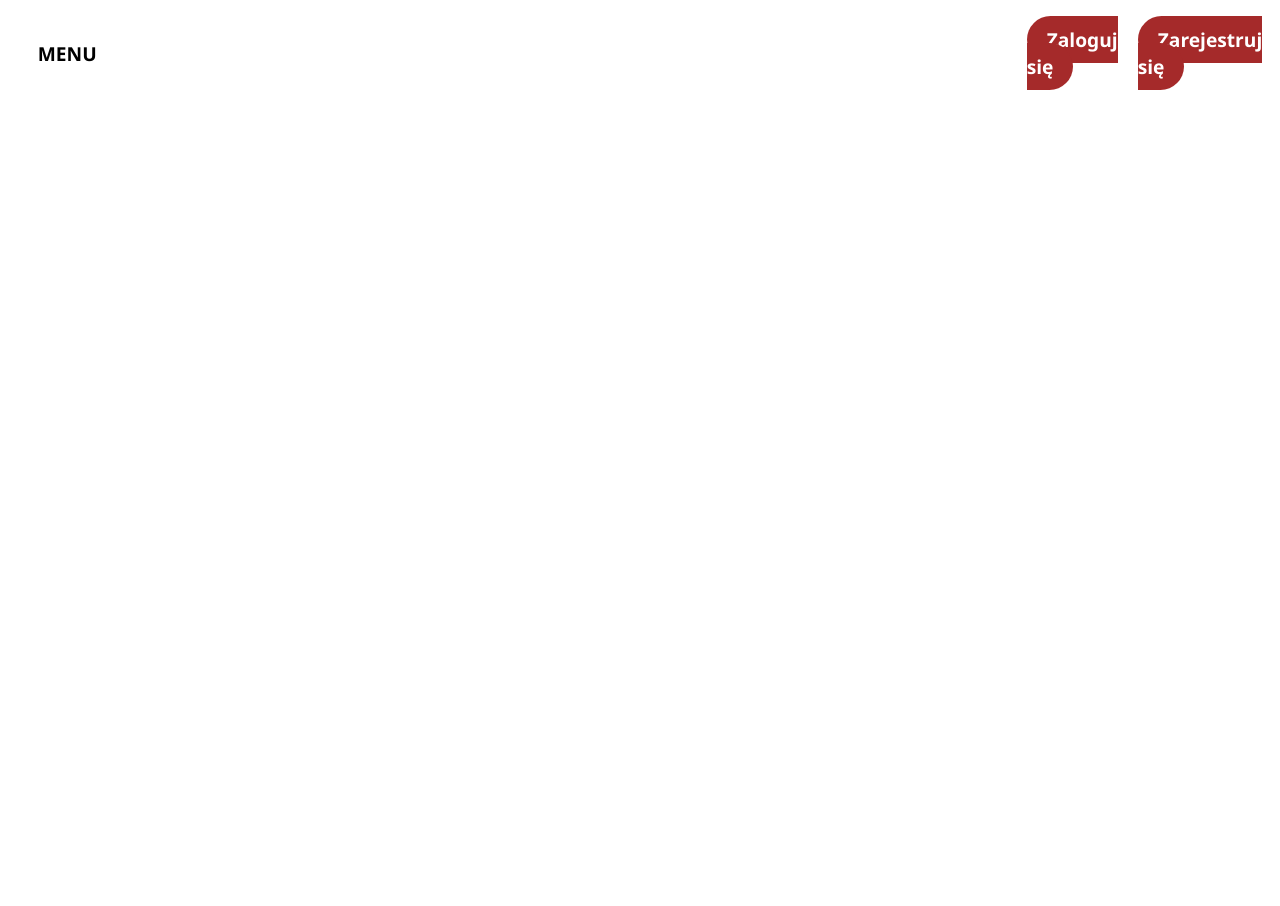
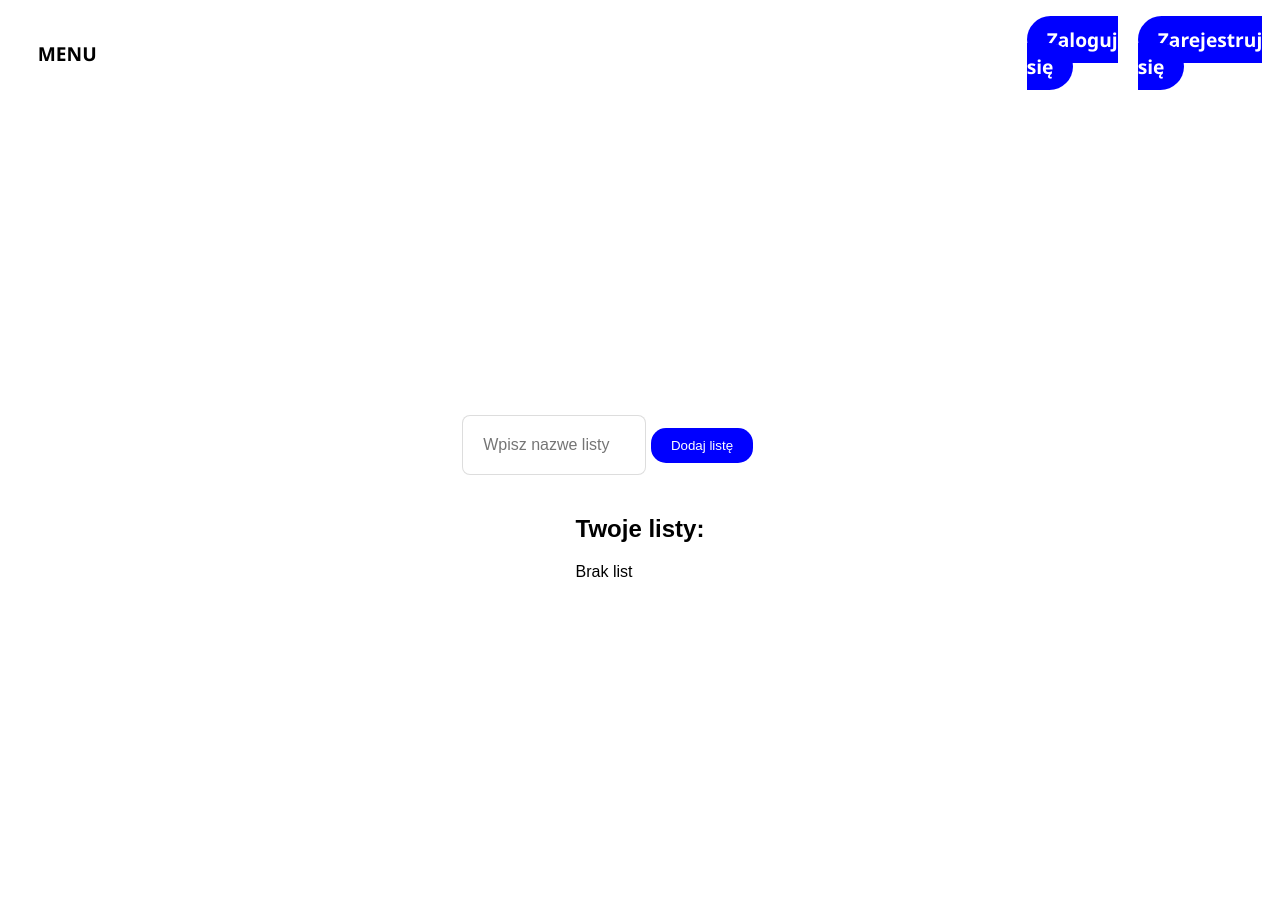
Before and after one commit to LukaszSkud/todo-list2, a Django app: page / in a window 1280 px wide. Run offline with Django 5.2, Linux system fonts and the light colour scheme.

Commit message:
multiple task lists

```diff
--- a/djangoproject/app/forms.py
+++ b/djangoproject/app/forms.py
@@ -1,6 +1,6 @@
 from django import forms
 from django.contrib.auth.forms import AuthenticationForm
-from .models import UserTask
+from .models import UserTask,TaskList
 
 class SignUpForm(forms.Form):
     email = forms.EmailField(label="Email")
@@ -21,3 +21,8 @@ class UserTaskForm(forms.ModelForm):
             'TaskDescription': forms.TextInput(attrs={'placeholder': 'Enter task description'}),
             'TaskTag': forms.TextInput(attrs={'placeholder': 'Enter task tag'}),
         }
+
+class TaskListForm(forms.ModelForm):
+    class Meta:
+        model = TaskList
+        fields = ['name']
--- a/djangoproject/app/models.py
+++ b/djangoproject/app/models.py
@@ -2,9 +2,14 @@ from django.db import models
 from django.contrib.auth.models import User
 from django import forms
 
+class TaskList(models.Model):
+    user = models.ForeignKey(User, on_delete=models.CASCADE)
+    name = models.CharField(max_length=50)
+
 class UserTask(models.Model):
     id = models.AutoField(primary_key=True)
     User = models.ForeignKey(User, on_delete=models.CASCADE)
+    TaskList = models.ForeignKey(TaskList, on_delete=models.CASCADE, null=True)
     TaskName = models.CharField(max_length=50)
     TaskDescription = models.CharField(max_length=500)
     TaskTag = models.CharField(max_length=50, default="None")
--- a/djangoproject/app/static/main.css
+++ b/djangoproject/app/static/main.css
@@ -4,14 +4,15 @@ body {
     padding: 0;
 }
 
-#main-div{
-
-    width: auto;
+#main-div {
+    display: flex;
+    flex-direction: column;
+    justify-content: center;
+    align-items: center;
+    width: 100%;
     height: 100vh;
-    background-repeat: no-repeat;
     background-size: cover;
 }
-
 
 .menu {
     display: flex;
@@ -29,6 +30,7 @@ body {
 .menu__item.to-left {
     margin-right: 900px;
 }
+
 .menu__item a {
     padding: 10px 20px;
     color: black;
@@ -40,6 +42,7 @@ body {
 .menu__item.to-right {
     margin-left: auto;
 }
+
 a {
     text-decoration: none;
     font-family: 'Segoe UI', Tahoma, Geneva, Verdana, sans-serif;
@@ -48,17 +51,45 @@ a {
 
 .menu__item:nth-last-child(2) a,
 .menu__item:last-child a {
-    background-color: brown;
+    background-color: blue;
+    color: white;
     padding: 10px 20px;
+    border: none;
+    border-radius: 30px;
+    cursor: pointer;
+}
+
+button {
+    background-color: blue;
     color: white;
-    font-weight: bold;
-    border-radius: 30px;
+    padding: 10px 20px;
+    border: none;
+    border-radius: 15px;
+    cursor: pointer;
 }
-button{
 
-    background-color: brown;
-    padding: 10px 20px;
-    color: white;
-    font-weight: bold;
-    border-radius: 30px;
+#list-section {
+    margin-top: 20px;
 }
+
+#list-section ul {
+    list-style-type: none;
+    padding: 0;
+}
+
+#list-section ul li {
+    display: flex;
+    align-items: center;
+    margin-bottom: 10px;
+}
+
+#list-section ul li form {
+    margin-left: 10px;
+}
+form input {
+    width: 40%;
+    border: 0.06rem solid #d2d2d2bf;
+    border-radius: 0.5rem;
+    padding: 1.25rem;
+    font-size: 1rem;
+  }
--- a/djangoproject/app/templates/main-page.html
+++ b/djangoproject/app/templates/main-page.html
@@ -1,21 +1,19 @@
 <!DOCTYPE html>
 <html lang="en">
-
 <head>
     <meta charset="UTF-8">
     <meta name="viewport" content="width=device-width, initial-scale=1.0">
-    <link rel="stylesheet" href="static/main.css">
+    {% load static %}
+    <link rel="stylesheet" href="{% static 'main.css' %}">
 </head>
-
 <body>
-
     <nav class="main-nav">
         <ul class="menu">
             <li class="menu__item to-left">
                 <a class="menu__link" href="#">MENU</a>
             </li>
             {% if request.user.is_authenticated %}
-             <li class="menu__item">
+            <li class="menu__item">
                 <form action="{% url 'logout' %}" method="post">
                     {% csrf_token %}
                     <button type="submit">Wyloguj się</button>
@@ -32,7 +30,30 @@
         </ul>
     </nav>
     <div id="main-div">
+        <form id="add-list-form" action="{% url 'mainpage' %}" method="post">
+            {% csrf_token %}
+            <input placeholder="Wpisz nazwe listy" type="text" id="list-name" name="list_name">
+            <button type="submit">Dodaj listę</button>
+        </form>
+
+        <div id="list-section">
+            <h2>Twoje listy:</h2>
+            <ul>
+                {% if user_lists %}
+                    {% for list in user_lists %}
+                        <li>
+                            <a href="{% url 'list_detail' list.id %}">{{ list.name }}</a>
+                            <form action="{% url 'delete_list' list.id %}" method="post">
+                                {% csrf_token %}
+                                <button type="submit">Usuń</button>
+                            </form>
+                        </li>
+                    {% endfor %}
+                {% else %}
+                    <li>Brak list</li>
+                {% endif %}
+            </ul>
+        </div>
     </div>
 </body>
-
 </html>
--- a/djangoproject/app/urls.py
+++ b/djangoproject/app/urls.py
@@ -1,16 +1,13 @@
 from django.urls import path
-from django.contrib.auth import views as auth_views
 from . import views
-from .views import mainpage
 
 urlpatterns = [
     path("", views.mainpage, name="mainpage"),
     path("login/", views.login_page, name="login"),
     path("singup/", views.signup, name="singup"),
     path('users/', views.user_list, name='user_list'),
-    path('logout/', auth_views.LogoutView.as_view(next_page='mainpage'), name='logout'),
-    path('user/todo-list/', views.user_task_management, name='user_task_management'),
-
-
-
+    path('logout/', views.logout_view, name='logout'),
+    path('list/<int:list_id>/', views.list_detail, name='list_detail'),
+    path('task/<int:task_id>/', views.manage_task, name='manage_task'),
+    path('list/<int:list_id>/delete/', views.delete_list, name='delete_list'),
 ]
--- a/djangoproject/app/views.py
+++ b/djangoproject/app/views.py
@@ -1,19 +1,83 @@
-from django.shortcuts import render,HttpResponse,redirect
-from django.contrib.auth.forms import UserCreationForm,AuthenticationForm
+from django.shortcuts import render, HttpResponse, redirect, get_object_or_404
+from django.contrib.auth.forms import UserCreationForm, AuthenticationForm
 from django.contrib.auth.models import User
-from django.contrib.auth import login,authenticate
-from .forms import SignUpForm,ExtendedAuthenticationForm
-from .forms import SignUpForm, ExtendedAuthenticationForm, UserTaskForm
+from django.contrib.auth import login, authenticate, logout
+from .forms import SignUpForm, ExtendedAuthenticationForm, UserTaskForm, TaskListForm
 from django.contrib import messages
 from django import forms
-from .models import UserTask
+from .models import UserTask, TaskList
 from django.contrib.auth.decorators import login_required
-from django.shortcuts import get_object_or_404
 from django.utils import timezone
 
+def mainpage(request):
+    if request.method == 'POST':
+        form = TaskListForm(request.POST)
+        if form.is_valid():
+            new_list = form.save(commit=False)
+            new_list.user = request.user
+            new_list.save()
+            return redirect('mainpage')
+    else:
+        form = TaskListForm()
 
-def mainpage(request):
-    return render(request, 'main-page.html')
+    if request.user.is_authenticated:
+        user_lists = TaskList.objects.filter(user=request.user)
+    else:
+        user_lists = None
+
+    return render(request, 'main-page.html', {'form': form, 'user_lists': user_lists})
+
+def list_detail(request, list_id):
+    task_list = get_object_or_404(TaskList, id=list_id, user=request.user)
+    if request.method == 'POST':
+        form = UserTaskForm(request.POST)
+        if form.is_valid():
+            task = form.save(commit=False)
+            task.User = request.user
+            task.TaskList = task_list
+            task.save()
+            return redirect('list_detail', list_id=list_id)
+    else:
+        form = UserTaskForm()
+
+    filter_tag = request.GET.get('filter_tag')
+    if filter_tag:
+        user_tasks = UserTask.objects.filter(User=request.user, TaskList=task_list, TaskTag__icontains=filter_tag)
+    else:
+        user_tasks = UserTask.objects.filter(User=request.user, TaskList=task_list)
+
+    return render(request, 'todo-list.html', {'form': form, 'user_tasks': user_tasks, 'task_list': task_list})
+
+def manage_task(request, task_id):
+    task = get_object_or_404(UserTask, id=task_id, User=request.user)
+    if request.method == 'POST':
+        if 'delete_task' in request.POST:
+            task.delete()
+            return redirect('list_detail', list_id=task.TaskList.id)
+        elif 'completed_task_id' in request.POST:
+            task.completed = not task.completed
+            if task.completed:
+                task.completed_time = timezone.now()
+                task.completed_note = request.POST.get('CompletedTaskNote', '')
+            else:
+                task.completed_time = None
+                task.completed_note = None
+            task.save()
+            return redirect('list_detail', list_id=task.TaskList.id)
+        elif 'edit_task' in request.POST:
+            form = UserTaskForm(request.POST, instance=task)
+            if form.is_valid():
+                form.save()
+                return redirect('list_detail', list_id=task.TaskList.id)
+    else:
+        form = UserTaskForm(instance=task)
+
+    return render(request, 'manage-task.html', {'form': form, 'task': task})
+
+def delete_list(request, list_id):
+    task_list = get_object_or_404(TaskList, id=list_id, user=request.user)
+    task_list.delete()
+    return redirect('mainpage')
 
 def user_list(request):
     users = User.objects.all()
@@ -42,10 +106,14 @@ def login_page(request):
             user = authenticate(request, username=username, password=password)
             if user is not None:
                 login(request, user)
-                return redirect('user_task_management')
+                return redirect('mainpage')
     else:
         form = ExtendedAuthenticationForm()
     return render(request, 'log-in.html', {'form': form})
+
+def logout_view(request):
+    logout(request)
+    return redirect('mainpage')
 
 def user_task_management(request):
     if request.method == 'POST':
@@ -60,7 +128,7 @@ def user_task_management(request):
             task.completed = not task.completed
             if task.completed:
                 task.completed_time = timezone.now()
-                task.completed_note = request.POST.get('CompletedTaskNote', '') # Dodajemy notatkę do wykonanego zadania
+                task.completed_note = request.POST.get('CompletedTaskNote', '')
             else:
                 task.completed_time = None
                 task.completed_note = None
```
Also changed, not shown: djangoproject/app/templates/manage-task.html (added, +21 -0 lines), djangoproject/app/templates/todo-list.html (+21 -26 lines), djangoproject/djangoproject/settings.py (+7 -3 lines), djangoproject/app/migrations/0006_tasklist.py (added), djangoproject/app/migrations/0007_usertask_tasklist.py (added), djangoproject/db.sqlite3.
